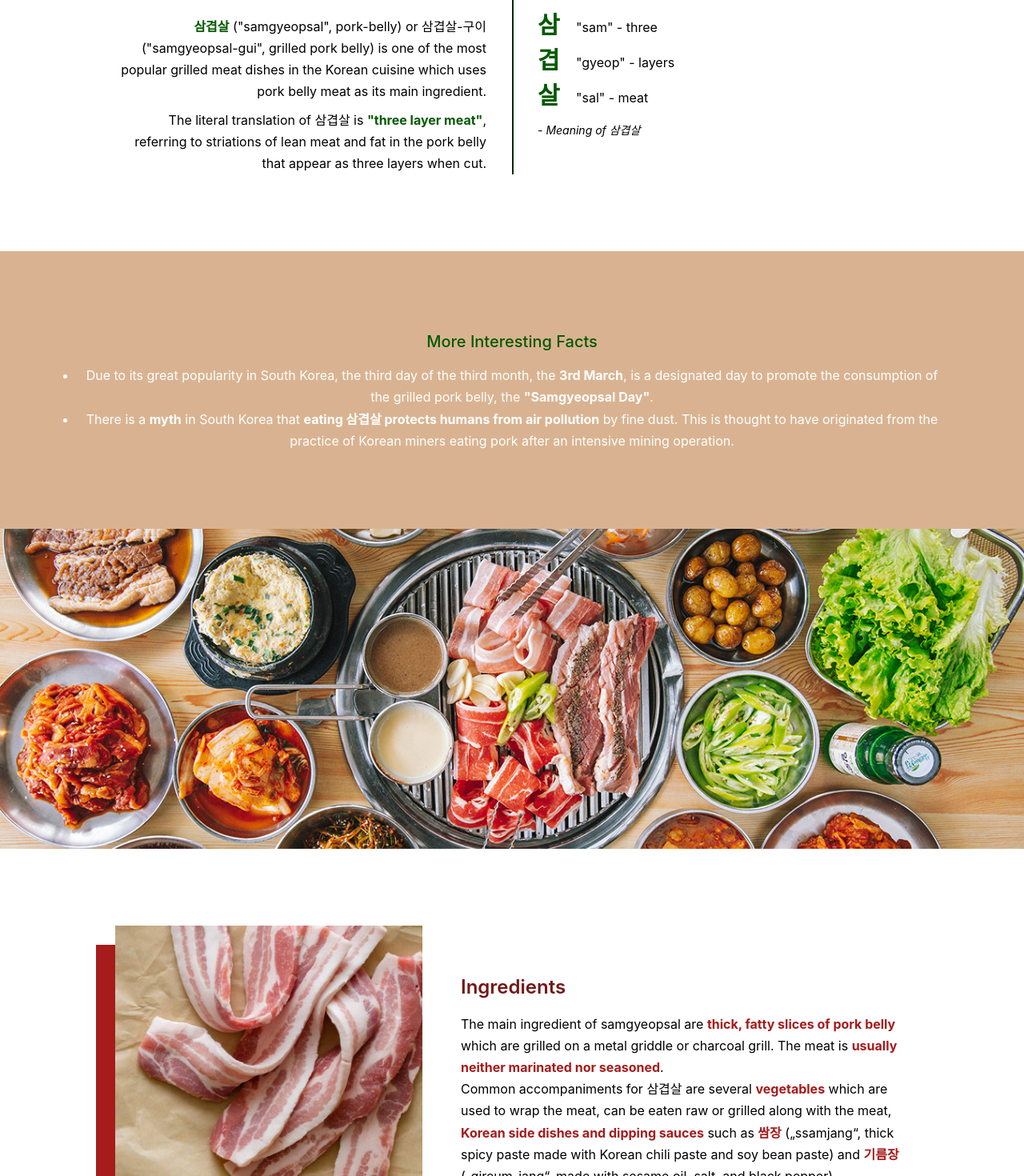
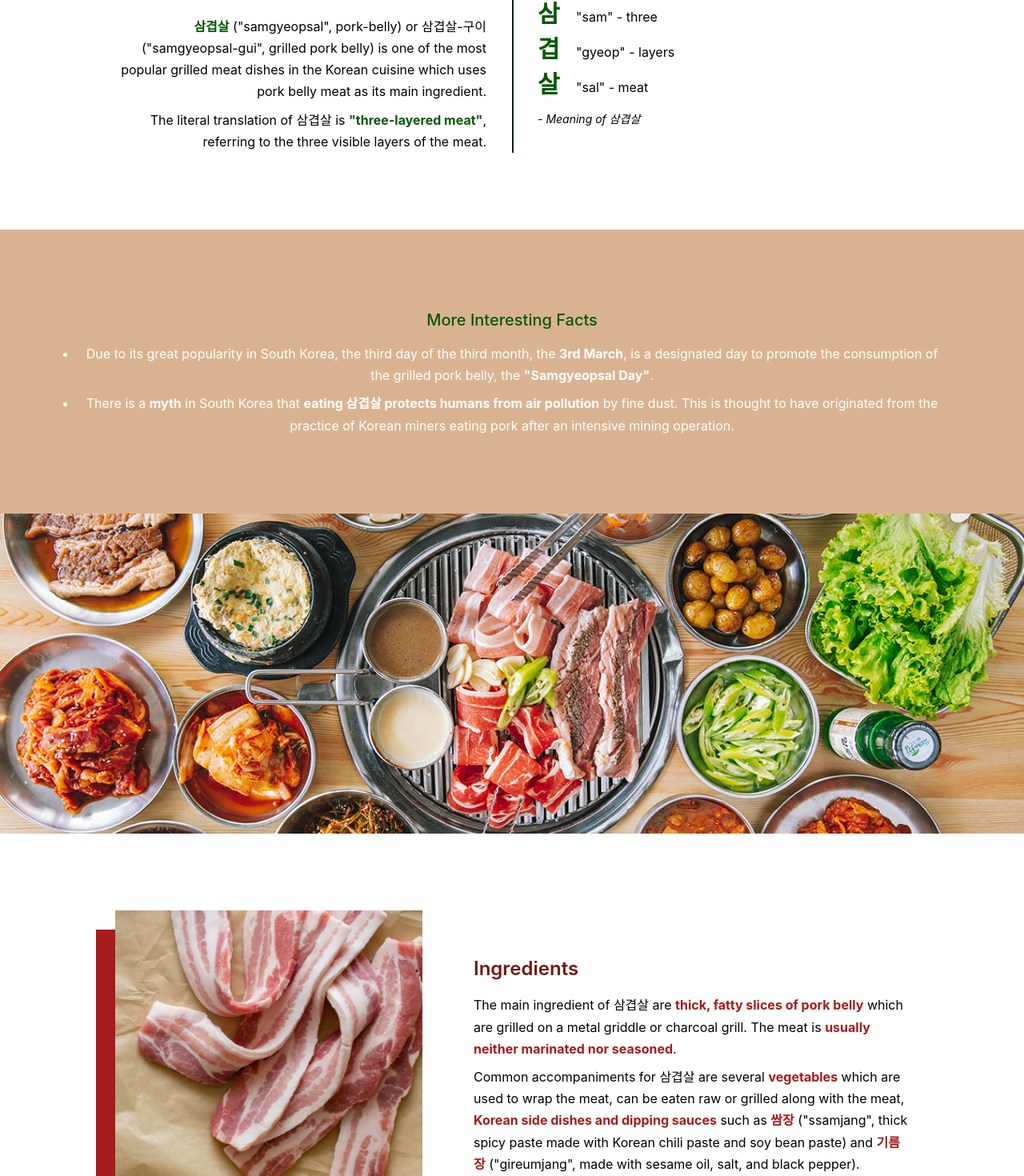
Before and after one commit to d-mini/mediendesign, a React (Create React App) app: page / in a window 1280 px wide. Shown: the part 729-2199 px from the top of the page at 80% size. Built offline with nearby package versions, Linux system fonts and the light colour scheme.

Commit message:
UPDATE text

```diff
--- a/src/components/About.js
+++ b/src/components/About.js
@@ -12,7 +12,7 @@ function About() {
                             <span className='font-bold text-primary-light'>삼겹살</span> ("samgyeopsal", pork-belly) or 삼겹살-구이 ("samgyeopsal-gui", grilled pork belly) is one of the most popular grilled meat dishes in the Korean cuisine which uses pork belly meat as its main ingredient.
                         </p>
                         <p>
-                            The literal translation of 삼겹살 is <span className='font-bold text-primary-light'>"three layer meat"</span>, referring to striations of lean meat and fat in the pork belly that appear as three layers when cut.
+                            The literal translation of 삼겹살 is <span className='font-bold text-primary-light'>"three-layered meat"</span>, referring to the three visible layers of the meat.
                         </p>
                     </div>
                     <div className='border-t-2 border-primary lg:absolute h-full lg:col-start-1 lg:col-end-3 lg:left-1/2 lg:border-t-0 lg:border-l-2'></div>
@@ -37,7 +37,7 @@ function About() {
                 <div className='text-center text-white py-20 px-12 sm:py-24 sm:px-24'>
                     <h2 className='text-primary-light mb-3'>More Interesting Facts</h2>
                     <ul className='list-disc'>
-                        <li>
+                        <li className='mb-2'>
                             Due to its great popularity in South Korea, the third day of the third month, the <span className='font-bold'>3rd March</span>, is a designated day to promote the consumption of the grilled pork belly, the <span className='font-bold'>"Samgyeopsal Day"</span>.
                         </li>
                         <li>
--- a/src/components/Gallery.css
+++ b/src/components/Gallery.css
@@ -19,6 +19,7 @@
 }
 
 .galleryImage figcaption {
+    transition: all 0.25s cubic-bezier(0.4, 0, 0.2, 1);
     display: none;
     text-shadow: 2px 2px 2px rgba(0,0,0,0.5);
     position: absolute;
@@ -32,5 +33,5 @@
 }
 
 .galleryImage:hover img {
-    filter: brightness(75%);
+    filter: brightness(70%);
 }
--- a/src/components/HowTo.js
+++ b/src/components/HowTo.js
@@ -17,12 +17,25 @@ function HowTo() {
                 content=
                 {
                     <div>
-                        <div className='mb-2'>Lorem ipsum dolor sit amet, consectetur adipiscing elit, sed do eiusmod tempor incididunt ut labore et dolore magna aliqua.</div>
+                        <div className='mb-2'>
+                            Usually, diners grill the meat themselves, flipping and cutting them with tongs and scissors, and eat directly from the grill. Additionally, 삼겹살 is commonly eaten as <span className='font-bold text-primary-light'>쌈</span> ("ssam", wrap).
+                        </div>
                         <ol className='list-decimal'>
-                            <li>Lorem ipsum dolor sit amet, consectetur adipiscing elit, sed do eiusmod tempor incididunt ut labore et dolore magna aliqua.</li>
-                            <li>Lorem ipsum dolor sit amet, consectetur adipiscing elit, sed do eiusmod tempor incididunt ut labore et dolore magna aliqua.</li>
-                            <li>Lorem ipsum dolor sit amet, consectetur adipiscing elit, sed do eiusmod tempor incididunt ut labore et dolore magna aliqua.</li>
-                            <li>Lorem ipsum dolor sit amet, consectetur adipiscing elit, sed do eiusmod tempor incididunt ut labore et dolore magna aliqua.</li>
+                            <li>
+                                Grill the meat (and preferred vegetables) on the grill until both sides of the meat are cooked or even a little crispy.
+                            </li>
+                            <li>
+                                Put a piece of lettuce on a plate or in your hand. Add a piece of perilla leaf and a piece of cooked pork.
+                            </li>
+                            <li>
+                                Add accompaniments to preference such as ssamjang, sliced garlic, and some scallion salad for example.
+                            </li>
+                            <li>
+                                Fold the lettuce leaf over so that you have a bite-sized package.
+                            </li>
+                            <li>
+                                Eat the wrap in one mouthful!
+                            </li>
                         </ol>
                     </div>
                 }
@@ -40,7 +53,7 @@ function HowTo() {
             </div>
 
             <div className='w-full section-color'>
-                <div className='py-12 px-12 sm:py-16 sm:px-16 flex flex-col sm:flex-row gap-4'>
+                <div className='py-12 px-12 sm:py-16 sm:px-16 flex flex-col sm:flex-row gap-8'>
                     <img src={bokkeumBap} alt='' />
                     <img src={doenjang} alt='' />
                 </div>
--- a/src/components/Ingredients.js
+++ b/src/components/Ingredients.js
@@ -28,11 +28,11 @@ function Ingredients() {
                 content=
                 {
                     <div>
-                        <p>
-                            The main ingredient of samgyeopsal are <span className='font-bold text-secondary-light'>thick, fatty slices of pork belly</span> which are grilled on a metal griddle or charcoal grill. The meat is <span className='font-bold text-secondary-light'>usually neither marinated nor seasoned</span>.
+                        <p className='mb-2'>
+                            The main ingredient of 삼겹살 are <span className='font-bold text-white lg:text-secondary-light'>thick, fatty slices of pork belly</span> which are grilled on a metal griddle or charcoal grill. The meat is <span className='font-bold text-white lg:text-secondary-light'>usually neither marinated nor seasoned</span>.
                         </p>
                         <p>
-                            Common accompaniments for 삼겹살 are several <span className='font-bold text-secondary-light'>vegetables</span> which are used to wrap the meat, can be eaten raw or grilled along with the meat, <span className='font-bold text-secondary-light'>Korean side dishes and dipping sauces</span> such as <span className='font-bold text-secondary-light'>쌈장</span> („ssamjang“, thick spicy paste made with Korean chili paste and soy bean paste) and <span className='font-bold text-secondary-light'>기름장</span> („gireum-jang“, made with sesame oil, salt, and black pepper).
+                            Common accompaniments for 삼겹살 are several <span className='font-bold text-white lg:text-secondary-light'>vegetables</span> which are used to wrap the meat, can be eaten raw or grilled along with the meat, <span className='font-bold text-white lg:text-secondary-light'>Korean side dishes and dipping sauces</span> such as <span className='font-bold text-white lg:text-secondary-light'>쌈장</span> ("ssamjang", thick spicy paste made with Korean chili paste and soy bean paste) and <span className='font-bold text-white lg:text-secondary-light'>기름장</span> ("gireumjang", made with sesame oil, salt, and black pepper).
                         </p>
                     </div>
                 }
--- a/src/components/ShadowImageSection.js
+++ b/src/components/ShadowImageSection.js
@@ -4,7 +4,7 @@ import './Section.css';
 function ShadowImageSection(props) {
     return (
         <div className='w-full py-20 px-12 sm:py-24 sm:px-36 '>
-            <div className='h-full w-full flex flex-col gap-8 lg:gap-12 lg:flex-row items-center relative z-0'>
+            <div className='h-full w-full flex flex-col gap-8 lg:gap-16 lg:flex-row items-center relative z-0'>
                 <div className={`shadow-image lg:relative z-0 w-full h-full`}>
                     <div className='w-full h-full'>{props.image}</div>
                     <div className={`w-auto h-auto lg:w-full lg:h-full absolute bg-${props.color}-light -top-6 -right-8 -bottom-6 -left-8 lg:top-6 lg:right-6 lg:left-auto lg:bottom-auto -z-[1]`}></div>
```
